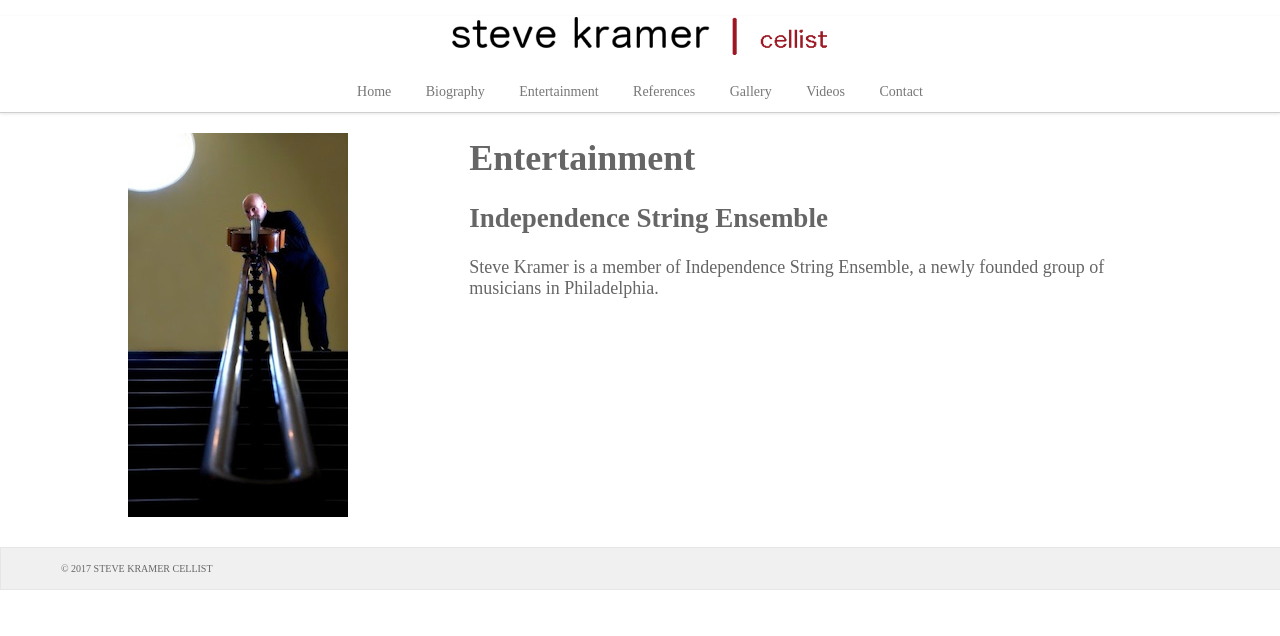
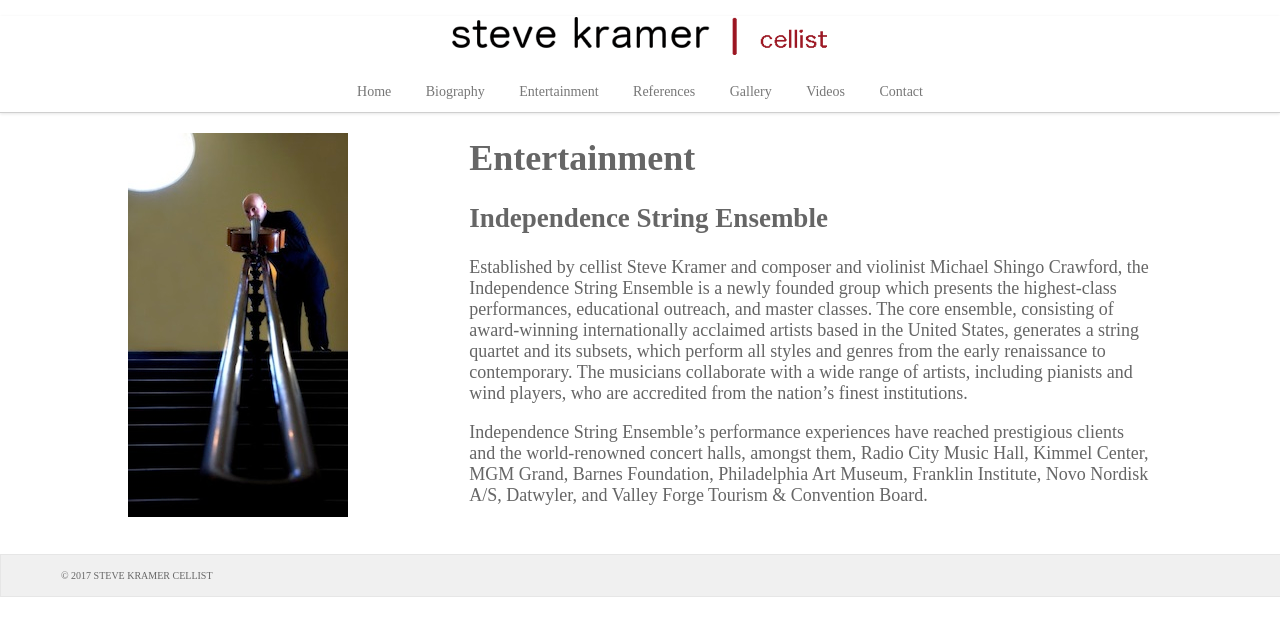
Before and after one commit to stevekramercellist/cellist, a Jekyll site: the page built from entertainment.md, in a window 1280 px wide. Shown: the top 636 px of the page. Built offline with Jekyll 4.4.1, drawn with Linux system fonts in a browser that asks for light colours; nearby versions of some CDN libraries.

Commit message:
Update entertainment.md

```diff
--- a/entertainment.md
+++ b/entertainment.md
@@ -6,4 +6,6 @@ layout: sidebar
 ## Independence String Ensemble
 
 
-Steve Kramer is a member of Independence String Ensemble, a newly founded group of musicians in Philadelphia.
+Established by cellist Steve Kramer and composer and violinist Michael Shingo Crawford, the Independence String Ensemble is a newly founded group which presents the highest-class performances, educational outreach, and master classes. The core ensemble, consisting of award-winning internationally acclaimed artists based in the United States, generates a string quartet and its subsets, which perform all styles and genres from the early renaissance to contemporary. The musicians collaborate with a wide range of artists, including pianists and wind players, who are accredited from the nation’s finest institutions.
+
+Independence String Ensemble's performance experiences have reached prestigious clients and the world-renowned concert halls, amongst them, Radio City Music Hall, Kimmel Center, MGM Grand, Barnes Foundation, Philadelphia Art Museum, Franklin Institute, Novo Nordisk A/S, Datwyler, and Valley Forge Tourism & Convention Board.
```
